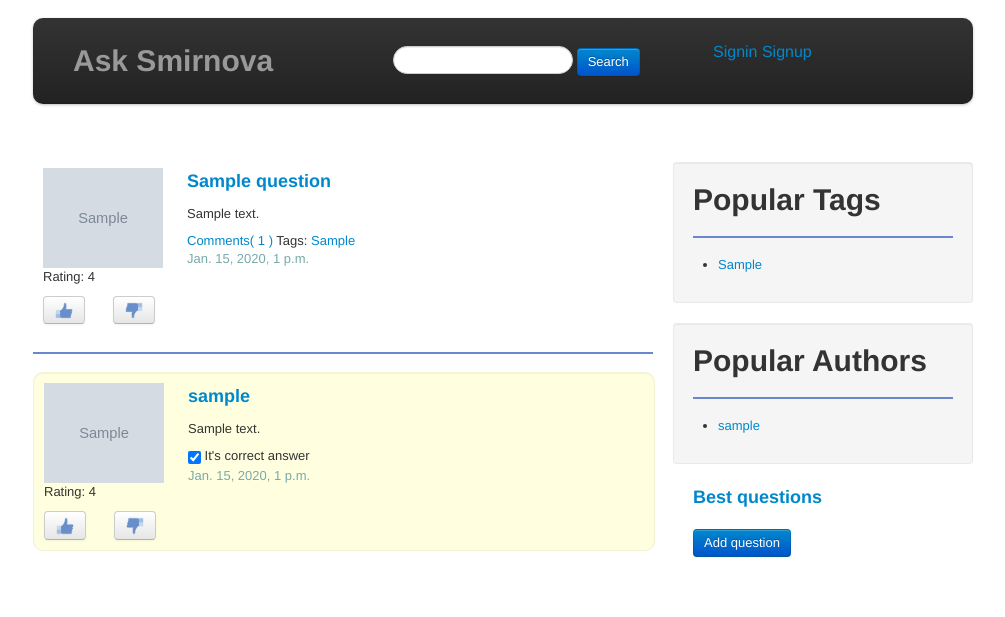
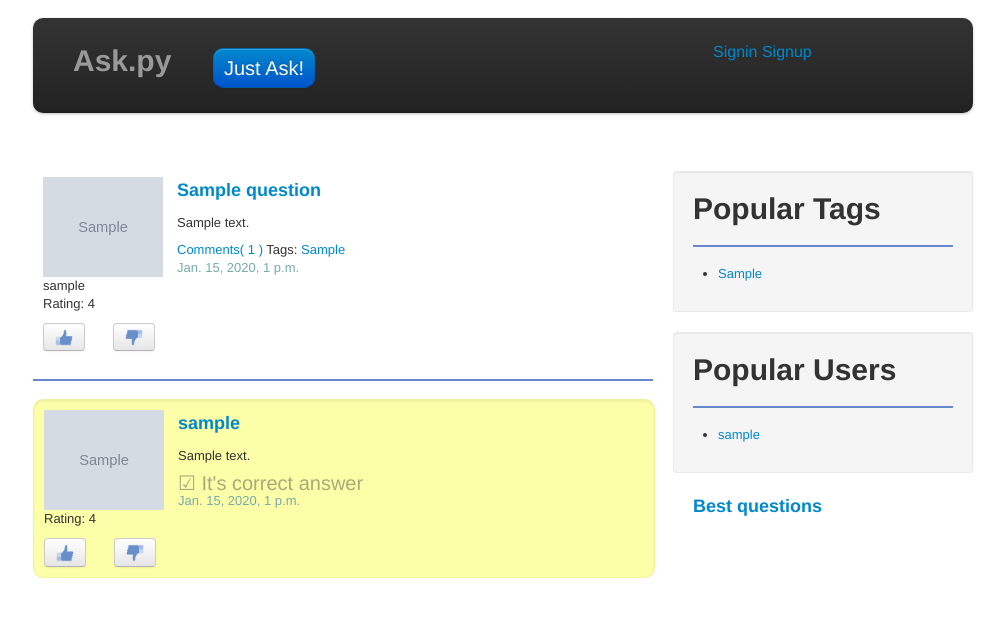
Before and after one commit to AlexandraSmirnova/Ask-smirnova, a Django app: page /que/1 in a window 1280 px wide. Shown: the top 617 px of the page, without its empty margins (137-1142 px from the left). Run offline with Django 3.2, Linux system fonts and the light colour scheme; tables that the repository leaves empty hold one stand-in row (values such as "Sample post"); grey boxes marked "Sample" are stand-in pictures; some libraries are stand-ins or nearby versions.

Commit message:
design changed

```diff
--- a/polls2/views.py
+++ b/polls2/views.py
@@ -81,12 +81,15 @@ def question(request, question_id):
 	except Question.DoesNotExist:
 		raise Http404("Question does not exist")
 	context = {}
+	context['profile'] = {}
 	context['profile'] = get_user_data(request)
 	context['question'] =  question
 	context['authors'] = Profile.objects.order_by('-user_rating')[:10]
 	context['answers'] = Answer.objects.filter(question = question_id)
-	answers = context['answers']
-	pages = pagination(request, answers)
+	#if context['profile']['nickname']:
+	if context['profile'].get('nickname') == str(question.author):
+		context['special_status'] = True
+	pages = pagination(request, context['answers'])
 	context.update(pages)
 	context['answers'] = context['questions']
 	context['popular_tags'] = Tag.objects.all().values('id', 'word').annotate(Count("question")).order_by('-question__count')[0:5]
@@ -296,16 +299,20 @@ def like(req):
 @login_required
 def check_answer(request):
 	status = False
-	print("checkboxes!")
 	try:
 		pk = request.POST.get('id')
-		new_flag = request.POST.get('mark')
+		new_flag = int(request.POST.get('mark'))
 		answer = Answer.objects.get(id = pk)
 		answer.flag = new_flag
 		answer.save()
-		if new_flag == 0:
+		if new_flag:
 			answers = Answer.objects.filter(question = answer.question)
-
+			print('flag=1')
+			for a in answers:
+				if a.id != int(pk):
+					print(a.id)
+					a.flag = False
+					a.save()
 		status = True
 		message = "You successfully used checkbox!"
 	except:
--- a/static/css/style.css
+++ b/static/css/style.css
@@ -1,121 +1,139 @@
-/*{margin: 0; padding:0}*/
+/* {margin: 0; padding:0}*/
 .row {
-    margin-left: 0px;
+    margin-left: 	0px;
 }
 
-#maincol{
-	margin-left: 0px;
-	margin-bottom: 20px;
+#maincol {
+	margin-left: 	0px;
+	margin-bottom: 	20px;
 }
 
-#head{
+#head {
 	padding-bottom: 25px;
-	padding-top: 25px;
-	border-radius: 10px;
+	padding-top: 	25px;
+	border-radius: 	10px;
 }
 
-#logo{
-	width: 50%;
-	size: 30px;
-	margin-right: 30%;
-	color:	#999;
+#logo {
+	width: 			50%;
+	font-size: 		30px;
+	margin-right: 	30%;
+	color:			#999;
 }
 
-#rightcol{
-	margin-top: 40px;
-	border: -1px solid  rgba(0, 0, 0, 0.05);
-	border-radius: 10px;
-	box-shadow: 0px 1px 1px rgba(0, 0, 0, 0.05) inset;
+#logo:hover {
+	text-decoration: none;
+	font-size: 		32px;
 }
 
-#questions{
-	clear: both;
+#rightcol {
+	margin-top: 	40px;
+	border: 		-1px solid  rgba(0, 0, 0, 0.05);
+	border-radius: 	10px;
+	box-shadow: 	0px 1px 1px rgba(0, 0, 0, 0.05) inset;
 }
 
-.question{
-	background-color: lightyellow;
-	border: 1px solid rgba(0, 0, 0, 0.05);
-	border-radius: 10px;
-	box-shadow: 0px 1px 1px rgba(0, 0, 0, 0.05) inset;
-	margin-bottom: 10px;
-	margin-left: 0px;
-	float: left;
-	width: 100%;
+#questions {
+	clear: 			both;
+}
+
+.question {
+	background-color: rgb(253, 254, 168);
+	border: 		1px solid rgba(0, 0, 0, 0.05);
+	border-radius: 	10px;
+	box-shadow: 	0px 2px 2px rgba(5, 5, 5, 0.05) inset;
+	margin-bottom: 	10px;
+	margin-left: 	0px;
+	float: 			left;
+	width: 			100%;
 
 }
 
-.left{
-	margin-bottom: 10px;
-	margin-top: 10px;
-	margin-left: 10px;
-	margin-right: 10px;
-	float: left;
-	width: 20%;
+.left {
+	margin-bottom: 	10px;
+	margin-top: 	10px;
+	margin-left: 	10px;
+	margin-right: 	10px;
+	float: 			left;
+	width: 			20%;
 }
 
-.right{
-	float: left;
-	right: 0%;
-	margin-left: 10px;
+.right {
+	right: 			0%;
+	margin-left: 	10px;
 	padding-bottom: 0px;
-	margin-bottom: 0px;
+	margin-bottom: 	0px;
 }
 
-.right h3{
-	margin-top: 10px;
-	margin-bottom: 10px;
+.right h3 {
+	margin-top: 	10px;
+	margin-bottom: 	10px;
 }
 
-.b_right{
-	margin-left: 20%;
+.b_right {
+	margin-left: 	20%;
 }
 
-p.bottom{
+p.bottom {
 	padding-bottom: 0px;
-	margin-bottom: 0px;
+	margin-bottom: 	0px;
 }
 
-.like{
-	width: 20px;
+.like {
+	width: 			20px;
 }
 
-#pager{
-	margin-top: 30px;
+#pager {
+	margin-top: 	30px;
 }
 
-hr{
-	border-color: #6788CC;
+hr {
+	border-color: 	#6788CC;
 }
 
-.controls{
-	margin-top: 10px;
+.controls {
+	margin-top: 	10px;
 }
 
-.form-horizontal .control-label{
-	text-align: left;
+.form-horizontal .control-label {
+	text-align: 	left;
 }
 
-textarea{
-	width: auto;
+textarea {
+	width: 			auto;
 }
 
-.controls .btn{
-	margin-top: 10px;
-	padding-left: 0px;
-	width: 280px;
+.controls .btn {
+	margin-top: 	10px;
+	padding-left: 	0px;
+	width: 			280px;
 }
 
-.graywords{
-	color: #7AA;
+.ask-btn {
+	min-width: 		80px;
+	padding: 		10px;
+	border-radius:  10px;
+	position: 		relative;
+	left:			-100px;
+	font-size: 		20px;
 }
 
-img.avatar{
-	width: 120px;
-	height: 100px;
+.graywords {
+	color: 			#7AA;
 }
 
-img.user{
-	width: 72px;
-	height: 60px;
-	padding-right: 10px;
+.redwords {
+	color: 			#AA7;
+	font-size: 		20px;
 }
+
+img.avatar {
+	width: 			120px;
+	height: 		100px;
+}
+
+img.user {
+	width: 			72px;
+	height: 		60px;
+	padding-right: 	10px;
+}
--- a/templates/base.html
+++ b/templates/base.html
@@ -4,7 +4,7 @@
 <head>
 	<link rel="stylesheet" href="/css/bootstrap.min.css" type='text/css' media='all'>
 	<link rel="stylesheet" href="/css/style.css" type='text/css' media='all'>
-	<meta name="keywords" content="dequone, rezoh, stackoverflow, python, django, ask, smirnova, techopark, mail.ru, mail.ru group, mailru, mailru group, технопарк, мэйл.ру, мэйл.ру груп">
+	<meta name="keywords" content="dequone, rezoh, stackoverflow, python, django, ask, smirnova">
 	<title>Ask Smirnova</title>
 </head>
 
@@ -13,12 +13,13 @@
 		<div class = "row"><br>
 			<form class="navbar navbar-inner form-search" id = "head" action = "/search", method = "get">
 				<div class ="row">
-					<div class = "span4">
-						<a href = "http://ask-smirnova.ru"><h1><font id = "logo" >Ask Smirnova</font></a>
+					<div class = "span3">
+						<h1><a href = "http://ask-smirnova.ru" id = "logo" >Ask.py</a></h1>
 					</div>
-					<div class = "span4">
-						<input type="text"   class="input-medium search-query" name="query" >
-						<button type="submit" class="btn btn-primary" >Search</button>
+					<div class = "span5">
+						<a href = "/new" class = "ask-btn btn btn-primary" >Just Ask!</a>
+						<!--<input type="text"   class="input-medium search-query" name="query" >
+						<button type="submit" class="btn btn-primary" >Search</button> -->
 					</div>
 					<div class = "span3">
 						{% if user.is_authenticated %}
@@ -27,10 +28,14 @@
 							</div>
 							<font size = "3"> {{profile.nickname}}<br>
 								<a href = "/logout">Logout</a>
-						<a href="/edit ">Settings</a></font>
+								<a href="/edit ">Settings</a>
+							</font>
 						{% else %}
-								<font size = "3"><a href = "/login">Signin</a>
-													<a href = "/reg">Signup</a> </font>  {% endif %}</h1>
+							<font size = "3">
+								<a href = "/login">Signin</a>
+								<a href = "/reg">Signup</a>
+							</font>
+						{% endif %}
 					</div>
 				</div>
 			</form>
@@ -52,7 +57,7 @@
 				{% endif %}
 				{% if authors %}
 					<div class = "well">
-					<h1>Popular Authors</h1><hr>
+						<h1>Popular Users</h1><hr>
 						<ul>
 							{% for author  in authors %}
 								<li><a href = "/author/{{ author.id }}">{{author.user_name}}</a></li>
@@ -62,26 +67,12 @@
 				{% endif %}
 				<div class = "span4" >
 					<a href = "/rating"><h3>Best questions</h3></a><br>
-					<a href = "/new" class = "btn btn-primary" >Add question</a>
-				</div>
-
 				</div>
 			</div>
 		</div>
-		<!-- Placed at the end of the document so the pages load faster -->
+	</div>
+
 	<script src="http://getbootstrap.com/2.3.2/assets/js/jquery.js"></script>
-	<script src="http://getbootstrap.com/2.3.2/assets/js/bootstrap-transition.js"></script>
-	<script src="http://getbootstrap.com/2.3.2/assets/js/bootstrap-alert.js"></script>
-	<script src="http://getbootstrap.com/2.3.2/assets/js/bootstrap-modal.js"></script>
-	<script src="http://getbootstrap.com/2.3.2/assets/js/bootstrap-dropdown.js"></script>
-	<script src="http://getbootstrap.com/2.3.2/assets/js/bootstrap-scrollspy.js"></script>
-	<script src="http://getbootstrap.com/2.3.2/assets/js/bootstrap-tab.js"></script>
-	<script src="http://getbootstrap.com/2.3.2/assets/js/bootstrap-tooltip.js"></script>
-	<script src="http://getbootstrap.com/2.3.2/assets/js/bootstrap-popover.js"></script>
-	<script src="http://getbootstrap.com/2.3.2/assets/js/bootstrap-button.js"></script>
-	<script src="http://getbootstrap.com/2.3.2/assets/js/bootstrap-collapse.js"></script>
-	<script src="http://getbootstrap.com/2.3.2/assets/js/bootstrap-carousel.js"></script>
-	<script src="http://getbootstrap.com/2.3.2/assets/js/bootstrap-typeahead.js"></script>
 	{% block foot %}{% endblock %}
 	</body>
 </html>
--- a/templates/js-like.html
+++ b/templates/js-like.html
@@ -51,13 +51,14 @@
 			$(":checkbox").change(function(){
 				var $box = $(this);
 
-				if($box.checked){
+				if(this.checked){
 					var mark = 1;
 				}
 				else{
 					var mark = 0;
 				}
 				console.log(mark);
+				console.log(this.checked);
 				$.ajax({
 					type: "POST",
 					url: '/check_answer',
--- a/templates/que.html
+++ b/templates/que.html
@@ -2,6 +2,7 @@
 <div class = "row">
 	<div class = "left" >
 		<img  class = "avatar" src = "/uploads/{{question.author.avatar}}">
+		{{ question.author }}
 		<div>
 			Rating:
 			<span id="q{{ question.id }}">
--- a/templates/question.html
+++ b/templates/question.html
@@ -22,12 +22,19 @@
 					<h3> <a href = "/author/{{ a.author.id }}">{{a.author}}</a>	</h3>
 					<p>{{a.answer_text}}</p>
 
-					{% if a.flag %}
-						<input type="checkbox" data-id="{{ a.id }}" checked>
+					{% if special_status %}
+						{% if a.flag %}
+							<input type="checkbox" data-id="{{ a.id }}" checked>
+						{%else%}
+							<input type="checkbox" data-id="{{ a.id }}">
+						{%endif%}
+						It's correct answer
 					{%else%}
-						<input type="checkbox" data-id="{{ a.id }}">
-					{%endif%}		It's correct answer <br>
-					<font class ="graywords">{{ a.pub_date }}</font>
+						{% if a.flag %}
+							<div class="redwords">☑ It's correct answer</div>
+						{%endif%}
+					{%endif%}
+					<div class ="graywords">{{ a.pub_date }}</div>
 				</div>
 			</div>
 		{% endfor %}
@@ -37,7 +44,7 @@
 	{% if user.is_authenticated %}
 		<form  method = "post" action = '/que/{{question.id}}/answer'>
 			{% csrf_token %}
-			<textarea name="answer" cols="80" rows="4", placeholder= "Input your answer here"></textarea>
+			<textarea name="answer" cols="100" rows="4", placeholder= "Input your answer here"></textarea>
 			{%if error%}
 				<div class = "alert-error input-xlarge">
 					{{ error }}
```
Also changed, not shown: polls2/management/commands/filldb.py (+4 -3 lines), uploads/51035443_yoda_X01BcZ4.jpg (deleted), uploads/66945322_c5d8a191de2d_duD5ldv.jpg (renamed from uploads/66945322_c5d8a191de2d.jpg), uploads/82064_akFGASs.jpg (renamed from uploads/82064.jpg), uploads/movies-m-matrix-reloaded-001339-2_cOsfnGN.jpg (renamed from uploads/movies-m-matrix-reloaded-001339-2.jpg), uploads/sheldon-cooper-big-bang-the_ggUfjja.jpg (deleted), uploads/spok2.jpg (deleted), 2 other files. Lines whose indentation alone changed are shown as unchanged.
